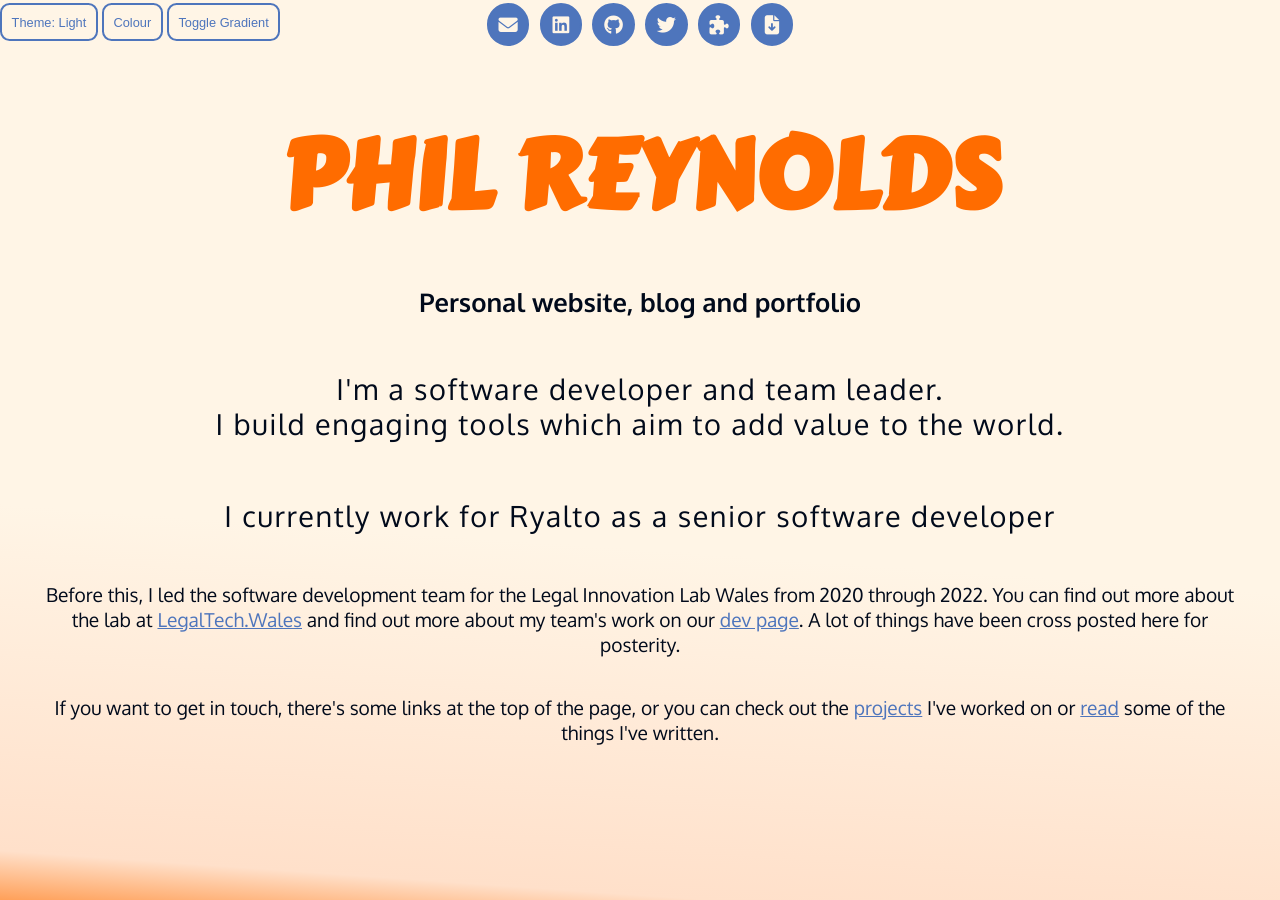
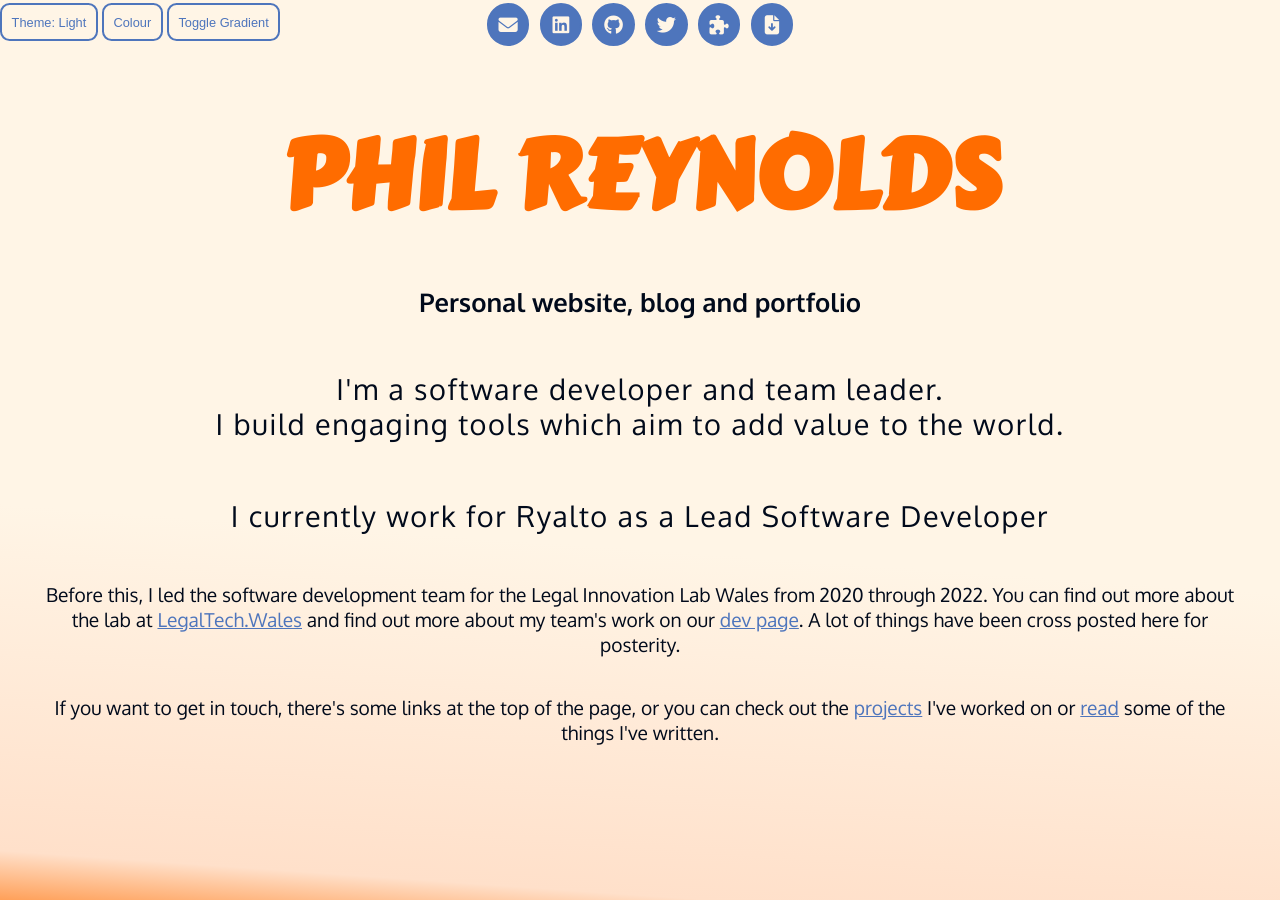
Before and after one commit to phil-6/pr_dev, a Jekyll site: the page built from index.html, in a window 1280 px wide and 900 px high. Built offline with Jekyll 4.4.1, drawn with Linux system fonts in a browser that asks for light colours; nearby versions of some CDN libraries.

Commit message:
updated page header

```diff
--- a/_home-sections/header.html
+++ b/_home-sections/header.html
@@ -4,7 +4,7 @@
         <h3>Personal website, blog and portfolio</h3>
         <p class="subheading">I'm a software developer and team leader.<br/>I build engaging tools which aim to
             add value to the world. </p>
-        <p class="subheading">I currently work for Ryalto as a senior software developer</p>
+        <p class="subheading">I currently work for Ryalto as a Lead Software Developer</p>
         <p> Before this, I led the software development team for the Legal Innovation Lab Wales from 2020 through 2022.
             You can find out more about the lab at <a href="https://legaltech.wales">LegalTech.Wales</a> and find out
             more about my team's work on our <a href="https://developer.legaltech.wales">dev page</a>. A lot of things
```
